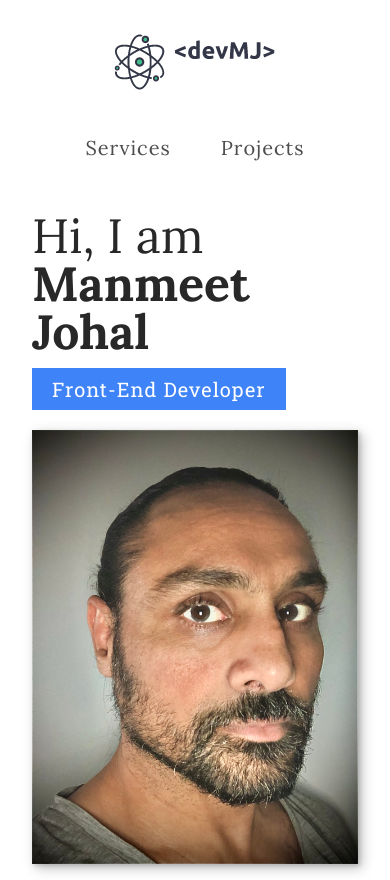
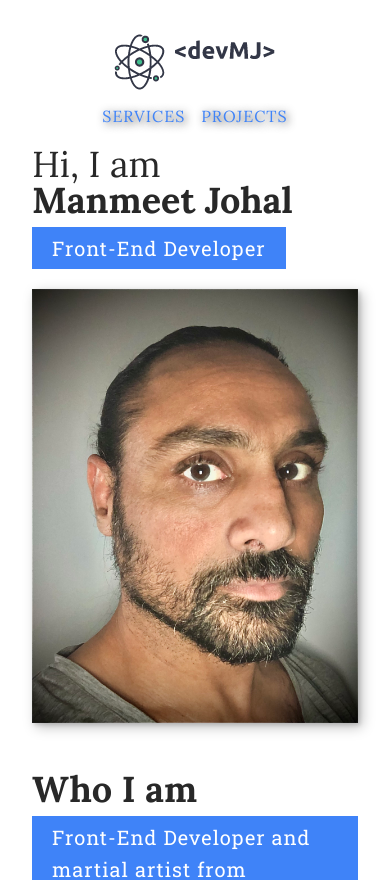
Before and after one commit to mjlearn13/portfolio, a React (Vite) app: page / in a window 390 px wide. Shown: the top 880 px of the page. Built offline with nearby package versions, Linux system fonts and the light colour scheme.

Commit message:
update small screen ui

```diff
--- a/src/components/Header.jsx
+++ b/src/components/Header.jsx
@@ -5,10 +5,8 @@ import devMJ from '../assets/devMJLogo.png'
 
 export default function Header(){
   const activeStyles = {
-    fontWeight: 'bold',
     textDecoration: 'underline',
-    color: '#161616',
-
+    color: 'var(--color-dark)',
   }
 
     return (
--- a/src/index.css
+++ b/src/index.css
@@ -142,10 +142,6 @@ strong { font-weight: var(--fw-bold) }
     }
 }
 
-.back-button span:hover {
-    text-decoration: underline;
-}
-
 .back-to-top {
   position: fixed;
   bottom: 1.25em;
@@ -232,16 +228,17 @@ header {
 
 nav a {
     text-decoration: none;
-    color: #4D4D4D;
-    font-weight: 500;
-    padding: .313em 1.25em;
     letter-spacing: 1px;
+    padding: .5em;
+    color: var(--color-accent);
+    font-weight: var(--fw-reg);
+    text-shadow: 2px 2px 8px var(--color-dark);
+    text-transform: uppercase;
 }
 
 nav a:hover {
-    color: #161616;
-    text-decoration: underline;
-    font-weight: 600;
+    font-weight: var(--fw-bold);
+    color: var(--color-dark);
 }
 
 /*  Intro section */
@@ -417,23 +414,19 @@ nav a:hover {
     text-decoration: none;
 }
 
-/* .portfolio__card {
-
-} */
-
 .portfolio__card p{
     padding: .5em;
     margin-top: 0;
     margin-bottom: 1em;
-    color: var(--color-light);
+    color: var(--color-accent);
     font-size: var(--fs-body);
-    font-weight: var(--fw-bold);
+    font-weight: var(--fw-reg);
     text-shadow: 2px 2px 8px var(--color-dark);
     text-transform: uppercase;
 }
 
 .portfolio__card p:hover {
-    color: var(--color-accent);
+    color: var(--color-dark);
     font-weight: var(--fw-bold);
 }
 
@@ -644,30 +637,38 @@ nav a:hover {
     align-items: center;;
 }
 
-/* .link-button {
-    width: 50%;
-    background-color: #161616;
-    color: white;
-    text-decoration: none;
-    text-align: center;
-    padding: 10px;
-    border-radius: 5px;
-} */
-
 /* small screen size */
 
 @media (max-width: 500px) {
     header {
         flex-direction: column;
     }
+
     nav {
-        margin: 2em auto 1em;
+        margin-top: .25em;
     }
-    nav a {
-        font-size: var(--fs-h3);
-    }
+
     .logo {
         margin-right: 0;
     }
 
+    section {
+        padding-top: 1em;
+    }
+
+    .intro h1 {
+        font-size: var(--fs-h2) ;
+    }
+
+    .intro p {
+        font-size: var(--fs-h3);
+    }
+
+    .back-button {
+        margin-top: 1.5em;
+    }
+
+    .portfolio-intro {
+        padding-top: 1.25em;
+    }
 }
```
